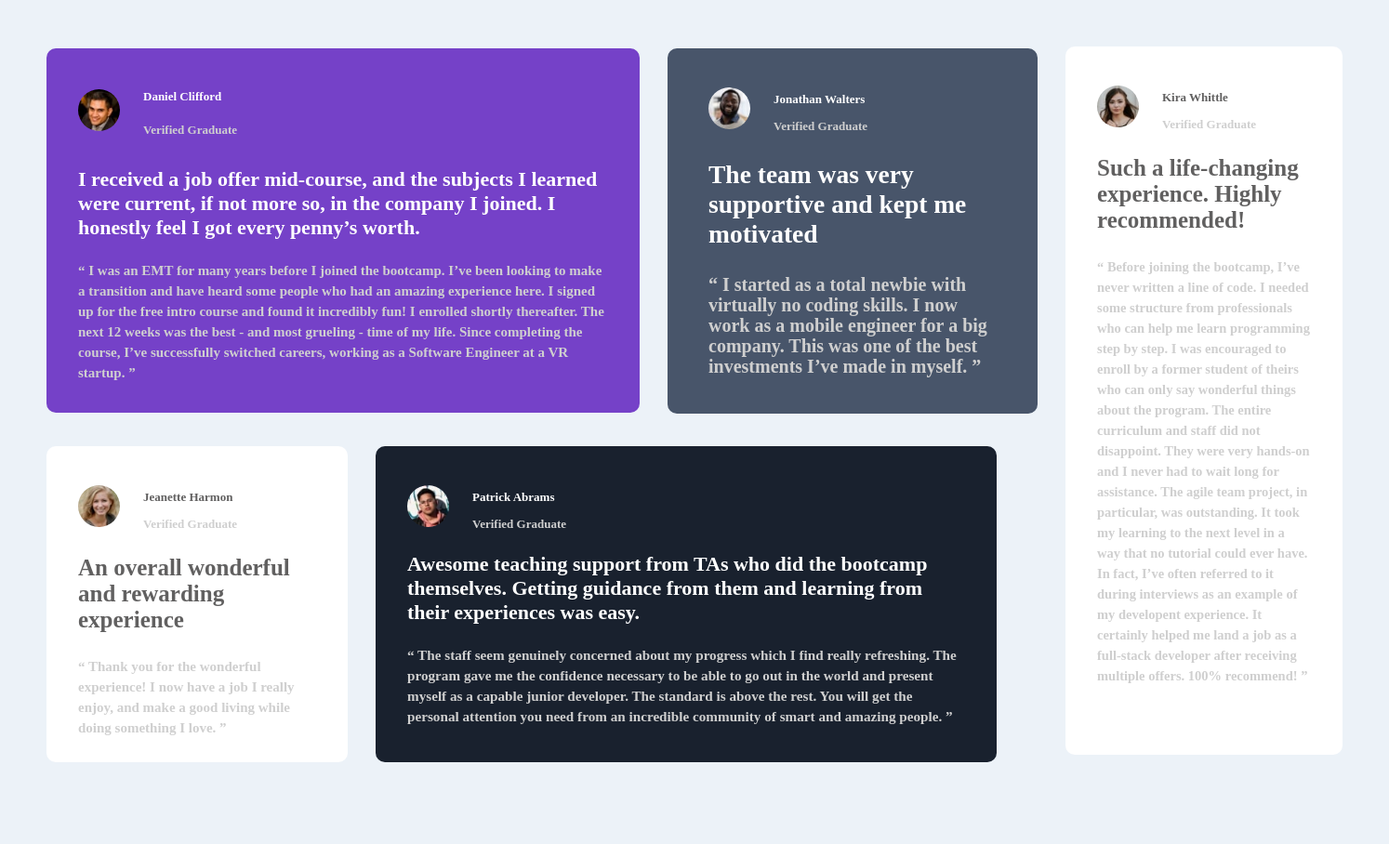
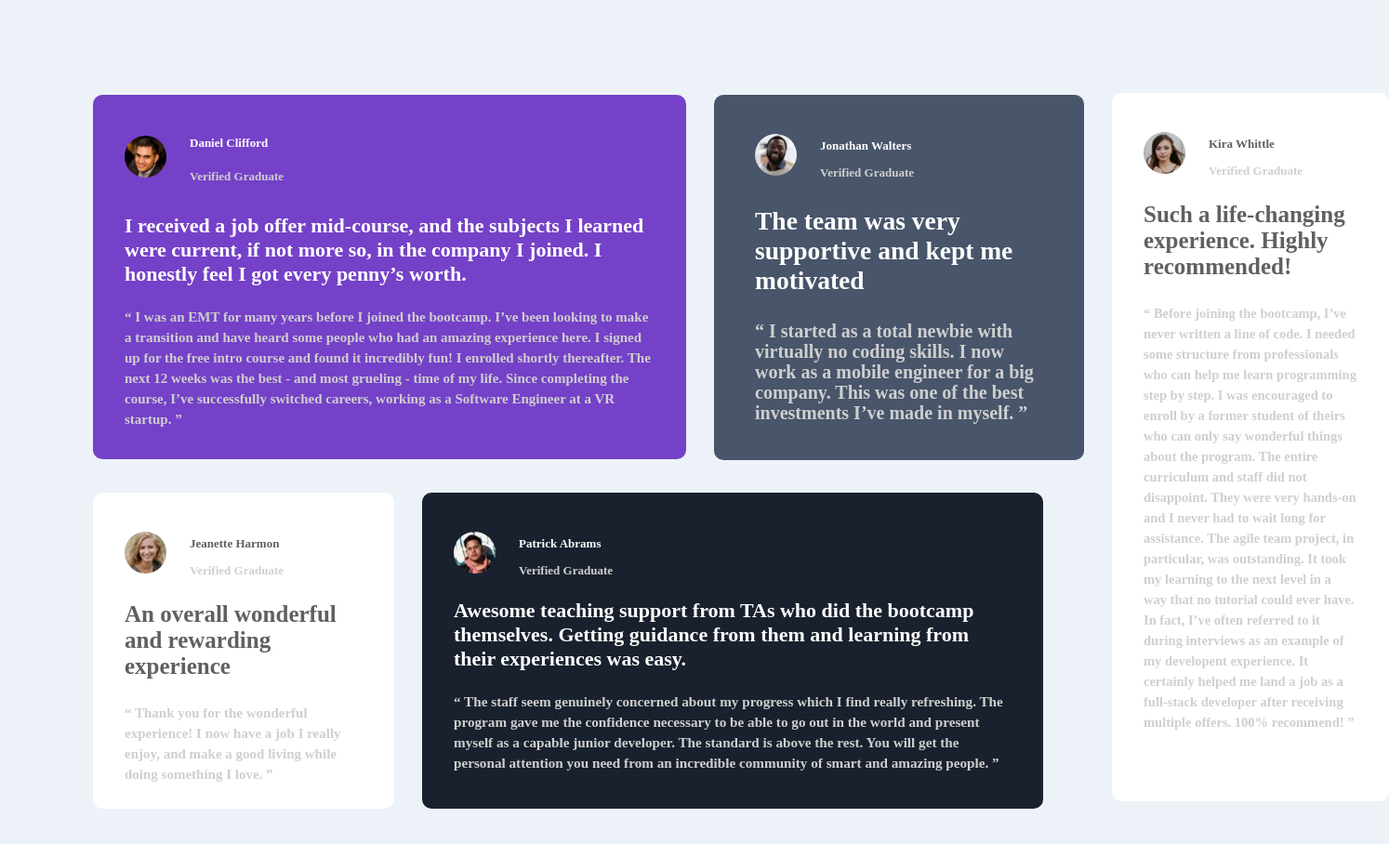
Before and after one commit to Tobiloba1234/Testimonal-grid, a plain HTML site: page index.html in a window 1280 px wide. Shown: the whole page at 93% size, 1494 px wide, since content can reach past the window. Drawn offline with Linux system fonts and the light colour scheme.

Commit message:
real.css

```diff
--- a/real.css
+++ b/real.css
@@ -5,7 +5,7 @@ body{
   font-family:"Barlow Semi Condensed";
   font-weight:600;
   pointer-events: painted;
-  margin: 50px;
+  margin: 100px 10px 10px 100px;
 }
 
 img{
```
